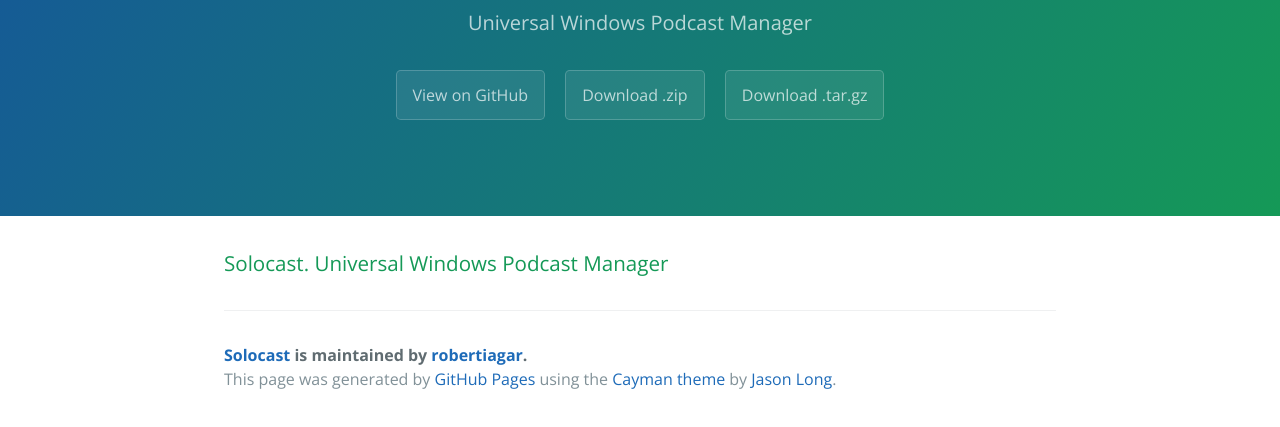
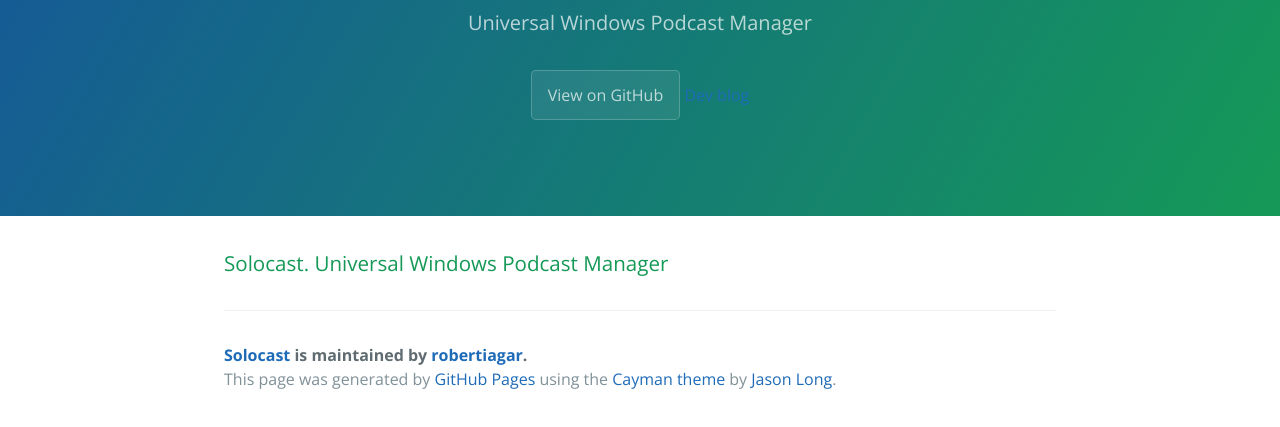
Before and after one commit to Solocast/solocast-web, a plain HTML site: page index.html in a window 1280 px wide. Shown: the part 167-594 px from the top of the page. Drawn offline with nearby package versions, Linux system fonts and the light colour scheme.

Commit message:
Update index.html

```diff
--- a/index.html
+++ b/index.html
@@ -14,8 +14,7 @@
       <h1 class="project-name">Solocast</h1>
       <h2 class="project-tagline">Universal Windows Podcast Manager</h2>
       <a href="https://github.com/robertiagar/solocast" class="btn">View on GitHub</a>
-      <a href="https://github.com/robertiagar/solocast/zipball/master" class="btn">Download .zip</a>
-      <a href="https://github.com/robertiagar/solocast/tarball/master" class="btn">Download .tar.gz</a>
+      <a href="/blog">Dev blog</a>
     </section>
 
     <section class="main-content">
```
